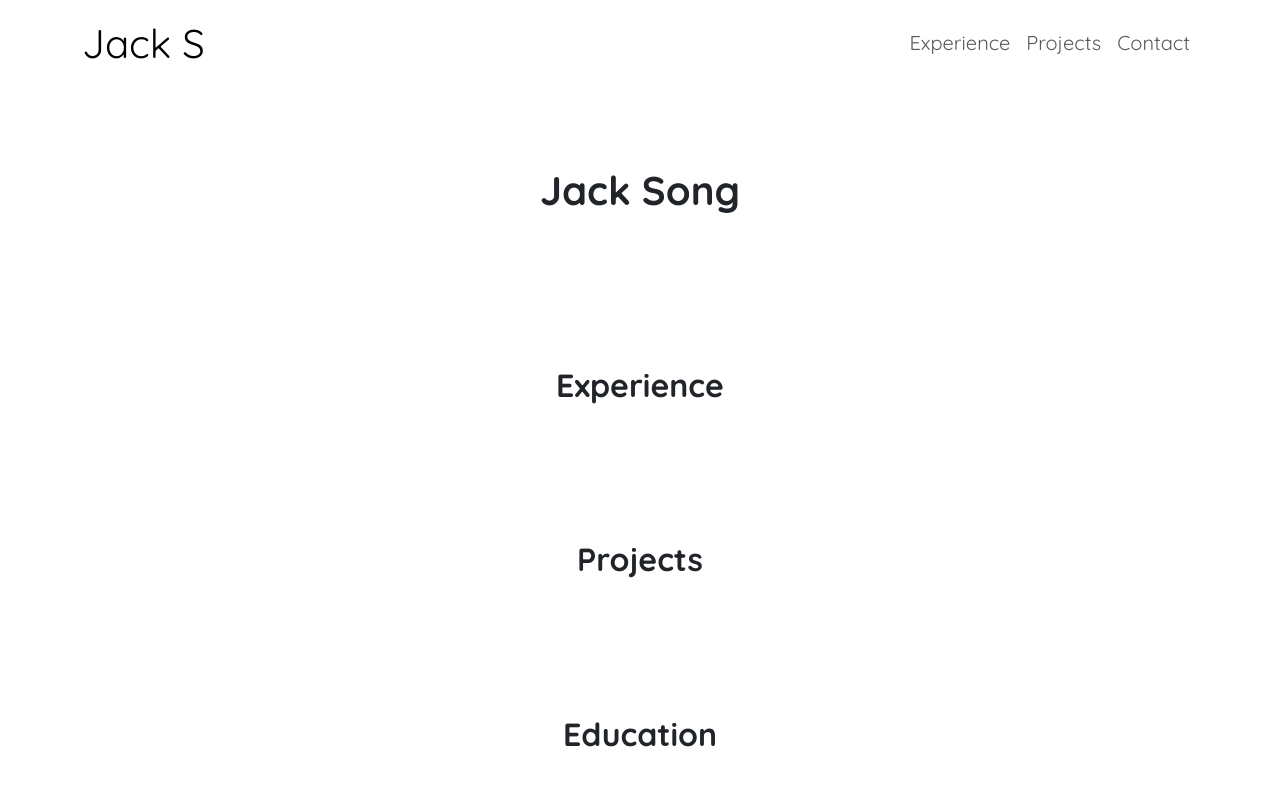
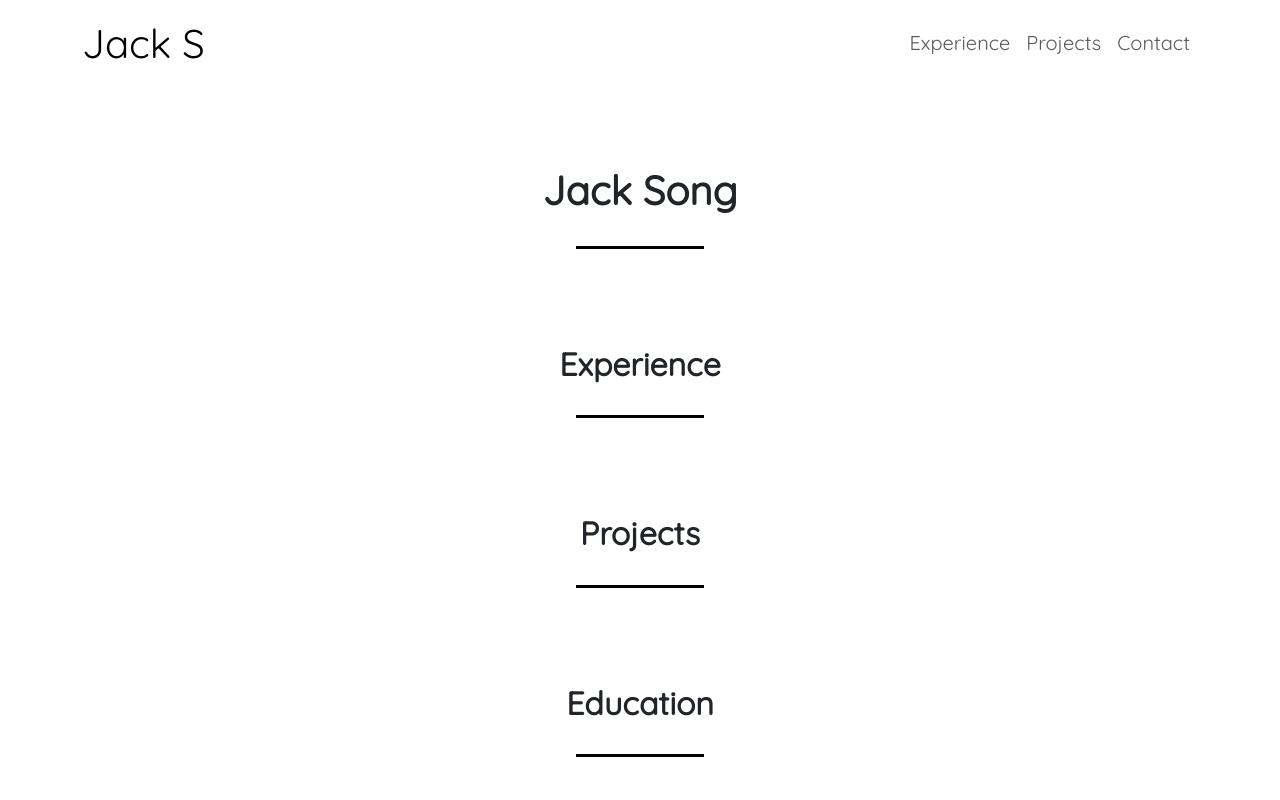
Before and after one commit to SaintKiri/SaintKiri.github.io, a React (Create React App) app: page / in a window 1280 px wide. Shown: the top 800 px of the page. Built offline with nearby package versions, Linux system fonts and the light colour scheme.

Commit message:
Added heading dividers

```diff
--- a/package.json
+++ b/package.json
@@ -4,6 +4,11 @@
   "homepage": "https://SaintKiri.github.io",
   "private": true,
   "dependencies": {
+    "@emotion/react": "^11.14.0",
+    "@emotion/styled": "^11.14.1",
+    "@fontsource/quicksand": "^5.2.10",
+    "@mui/icons-material": "^7.3.7",
+    "@mui/material": "^7.3.7",
     "@testing-library/dom": "^10.4.1",
     "@testing-library/jest-dom": "^6.9.1",
     "@testing-library/react": "^16.3.0",
--- a/src/App.scss
+++ b/src/App.scss
@@ -1,4 +1,3 @@
-@import url(https://fonts.googleapis.com/css2?family=Quicksand:wght@300..700&display=swap);
 $font-family-base: 'Quicksand', sans-serif;
 
 html {
@@ -12,9 +11,14 @@ html {
 $headings-font-weight: bold;
 h1, h2 {
   padding-top: 2em;
-  padding-bottom: 2em;
 }
-
+hr.heading-divider {
+  margin: 2em auto;
+  width: 10%;
+  border-bottom-width: 3px;
+  border-color: black;
+  opacity: 100%;
+}
 
 footer {
   padding-top: 3em;
--- a/src/App.tsx
+++ b/src/App.tsx
@@ -1,4 +1,7 @@
+import "@fontsource/quicksand"
 import './App.scss';
+
+import Divider from '@mui/material/Divider';
 
 import SiteNavigationBar from "./SiteNavigationBar";
 
@@ -18,22 +21,27 @@ function App() {
 
         <section id='summary'>
           <h1>Jack Song</h1>
+          <Divider className="heading-divider" aria-hidden="true" />
         </section>
 
         <section id='experience'>
           <h2>Experience</h2>
+          <Divider className="heading-divider" aria-hidden="true" />
         </section>
 
         <section id='projects'>
           <h2>Projects</h2>
+          <Divider className="heading-divider" aria-hidden="true" />
         </section>
 
         <section id='education'>
           <h2>Education</h2>
+          <Divider className="heading-divider" aria-hidden="true" />
         </section>
 
         <section id='contact'>
           <h2 >Contact</h2>
+          <Divider className="heading-divider" aria-hidden="true" />
           <p>Send me an email at <a href="mailto:jis110@pitt.edu">jis110@pitt.edu</a> and I will get back to you ASAP!</p>
         </section>
       </div>
```
Also changed, not shown: 1 other file (tests, documents, lock files or other folders).
